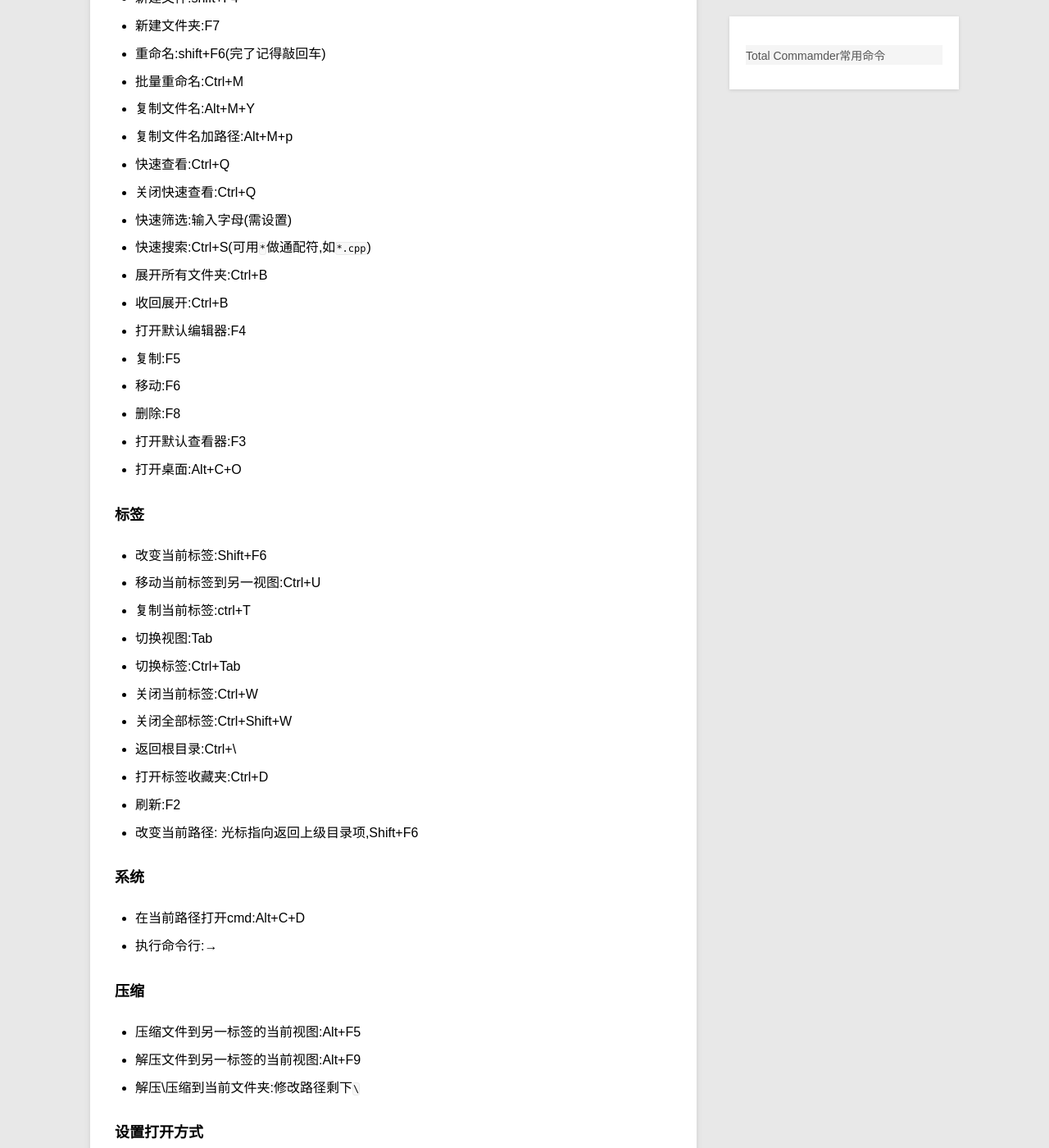
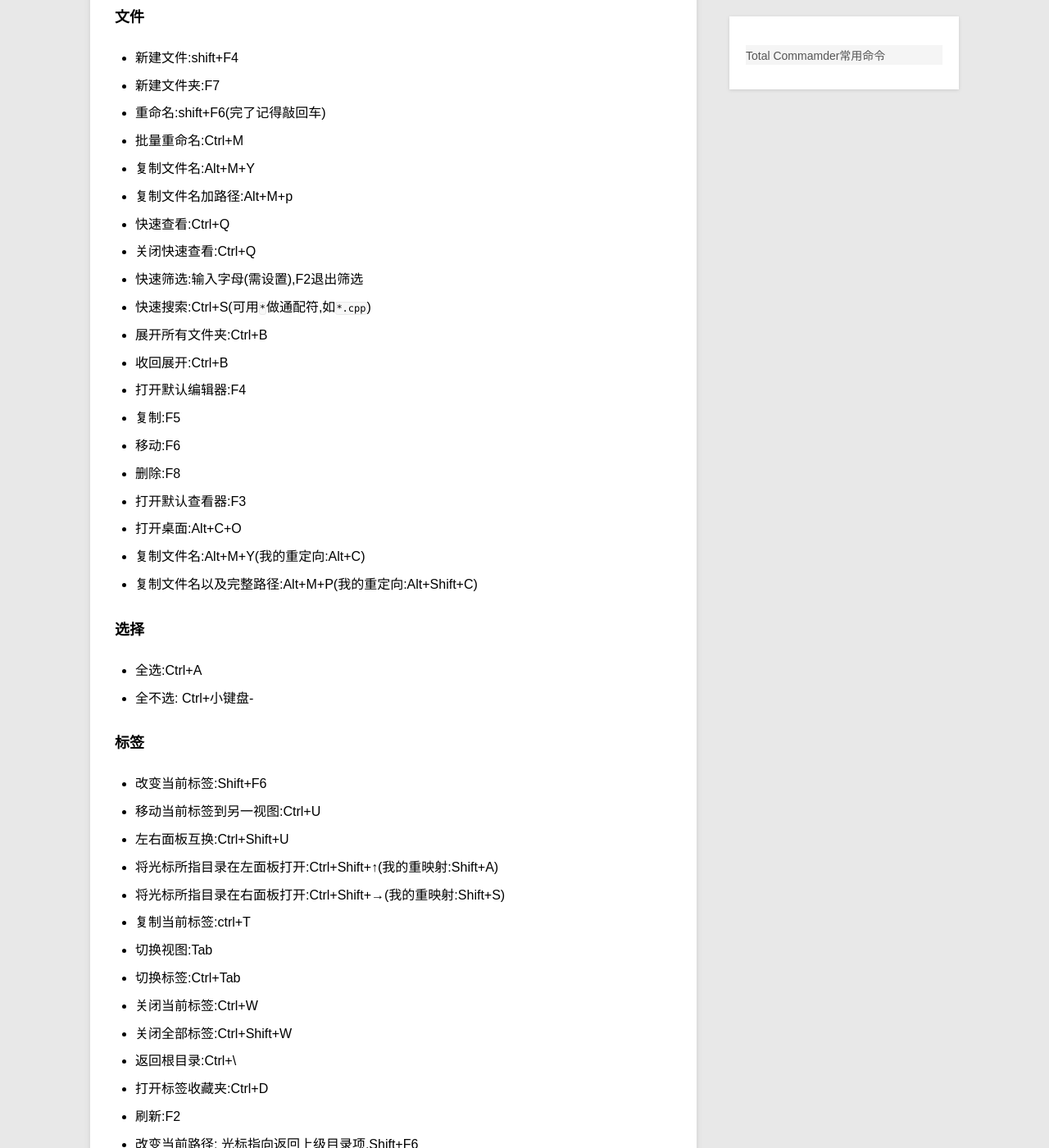
Before and after one commit to DengZuoheng/DengZuoheng.github.io, a Jekyll site: the page built from _posts/note/2014-09-16-total-commander.md, in a window 1280 px wide and 1400 px high, scrolled down 331 px. Shown: the whole window at 82% size. Built offline with Jekyll 4.4.1, drawn with Linux system fonts in a browser that asks for light colours; Markdown is read by kramdown in place of the engine named in the settings; some of the changed text lies outside the part shown.

Commit message:
更新 tcmd

```diff
--- a/_posts/note/2014-09-16-total-commander.md
+++ b/_posts/note/2014-09-16-total-commander.md
@@ -5,6 +5,7 @@ description: 简记一些TC的用法,方便复习
 category: note
 ---
 
+其实几乎所有命令都可以重映射, 因为我习惯左手键盘右手鼠标, 所以很多命令都映射到方便左手的键位了.比如回退映射到Esc, 全不选映射到Ctrl+~
 
 ###文件
 - 新建文件:shift+F4
@@ -15,7 +16,7 @@ category: note
 - 复制文件名加路径:Alt+M+p
 - 快速查看:Ctrl+Q
 - 关闭快速查看:Ctrl+Q
-- 快速筛选:输入字母(需设置)
+- 快速筛选:输入字母(需设置),F2退出筛选
 - 快速搜索:Ctrl+S(可用`*`做通配符,如`*.cpp`)
 - 展开所有文件夹:Ctrl+B
 - 收回展开:Ctrl+B
@@ -25,11 +26,19 @@ category: note
 - 删除:F8
 - 打开默认查看器:F3
 - 打开桌面:Alt+C+O
+- 复制文件名:Alt+M+Y(我的重定向:Alt+C)
+- 复制文件名以及完整路径:Alt+M+P(我的重定向:Alt+Shift+C)
 
+###选择
+- 全选:Ctrl+A
+- 全不选: Ctrl+小键盘-
 
 ###标签
 - 改变当前标签:Shift+F6
 - 移动当前标签到另一视图:Ctrl+U
+- 左右面板互换:Ctrl+Shift+U
+- 将光标所指目录在左面板打开:Ctrl+Shift+↑(我的重映射:Shift+A)
+- 将光标所指目录在右面板打开:Ctrl+Shift+→(我的重映射:Shift+S)
 - 复制当前标签:ctrl+T
 - 切换视图:Tab
 - 切换标签:Ctrl+Tab
@@ -43,6 +52,7 @@ category: note
 ###系统
 - 在当前路径打开cmd:Alt+C+D
 - 执行命令行:→
+- 展开命令行记录:Ctrl+↓或Alt+F8
 
 ###压缩
 - 压缩文件到另一标签的当前视图:Alt+F5
```
Also changed, not shown: other parts of _posts/note/2014-09-16-total-commander.md (+3 -0 lines).
